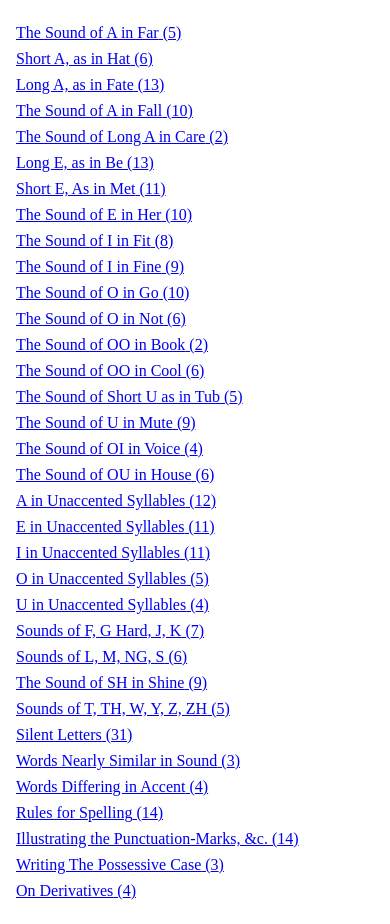
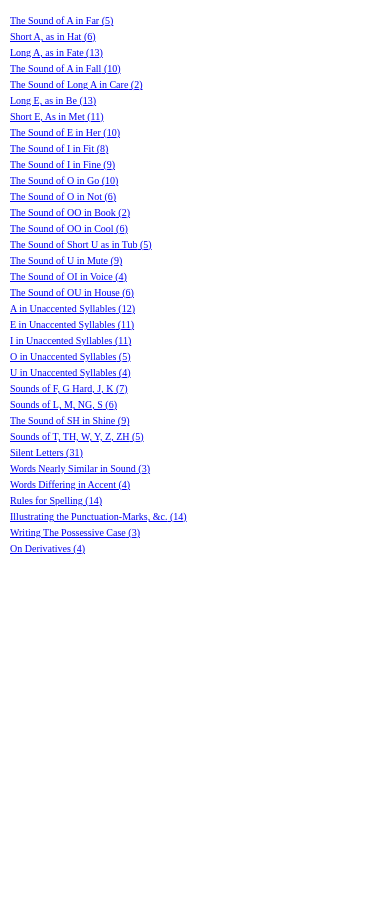
Before and after one commit to dzucconi/yieldings, a React (Create React App) app: page / in a window 390 px wide. After the commit the page ends 844 px from the top, so only its background shows below. Built offline with nearby package versions, Linux system fonts and the light colour scheme; no server answers; what audiate, queryparams would draw is missing.

Commit message:
chore(css): responsive styling

```diff
--- a/src/index.css
+++ b/src/index.css
@@ -7,3 +7,15 @@ body {
   -webkit-font-smoothing: antialiased;
   -moz-osx-font-smoothing: grayscale;
 }
+
+@media (max-width: 800px) {
+  html {
+    font-size: 12px;
+  }
+}
+
+@media (max-width: 640px) {
+  html {
+    font-size: 10px;
+  }
+}
```
